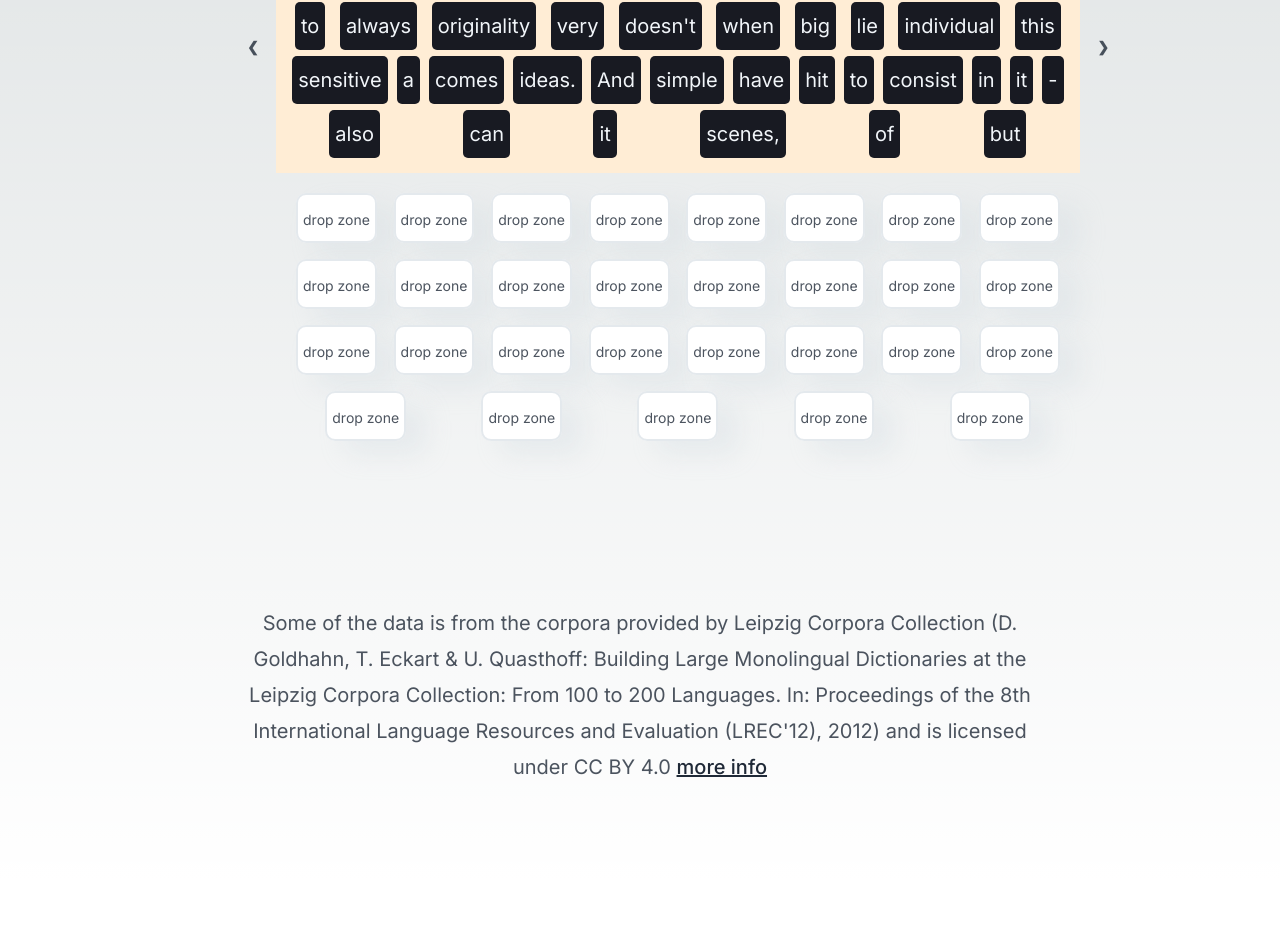
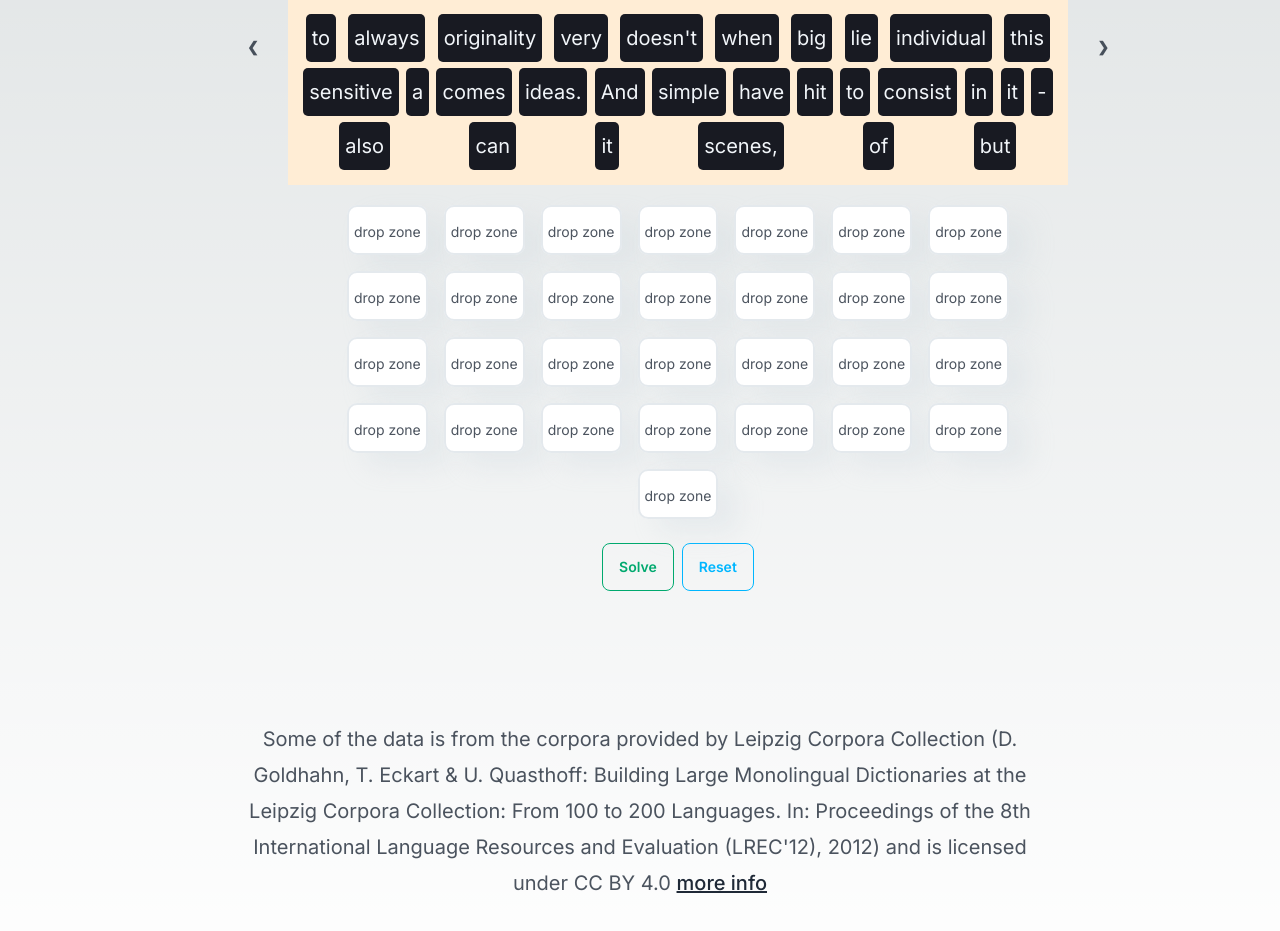
Before and after one commit to hessikaveh/Frekanz, a Next.js app: page /german/post10 in a window 1280 px wide. Shown: the part 517-1448 px from the top of the page. Before the commit the page ends 1398 px from the top, so only its background shows below. Built offline with nearby package versions, Linux system fonts and the light colour scheme.

Commit message:
add solve and reset buttons

```diff
--- a/app/components/CustomComponents/Draggablecomponent.tsx
+++ b/app/components/CustomComponents/Draggablecomponent.tsx
@@ -139,12 +139,23 @@ const DraggableComponent: React.FC<DraggableComponentProps> = ({
     []
   );
 
+  function solve() {
+    for (let i = 0; i < idOuterValues.length; i++) {
+      dropTargetsSet[i](idOuterValues[i]);
+    }
+  }
+  function unsolve() {
+    for (let i = 0; i < idOuterValues.length; i++) {
+      dropTargetsSet[i](null);
+    }
+  }
+
   return (
     <DndContext
       onDragStart={() => setIsDragging(true)}
       onDragEnd={handleDragEnd}
     >
-      <div className="flex flex-col ">
+      <div className="flex flex-col m-3">
         <div>
           <p className="mx-2 text-center font-black text-xl">{word}</p>
           <p className="mx-2 font-bold">{sentence}</p>
@@ -170,13 +181,26 @@ const DraggableComponent: React.FC<DraggableComponentProps> = ({
           </div>
         </div>
 
-        <div className="flex justify-around flex-wrap m-3 ">
+        <div className="flex justify-center flex-wrap m-3 ">
           {containers.map((container, index) => (
             <div key={index}>{droppableSet(container, isDragging)}</div>
           ))}
         </div>
+        <div className="flex justify-center">
+          <button
+            onClick={() => solve()}
+            className="btn btn-success btn-outline m-1"
+          >
+            Solve
+          </button>
+          <button
+            onClick={() => unsolve()}
+            className="btn btn-info btn-outline m-1"
+          >
+            Reset
+          </button>
+        </div>
       </div>
-
       <DraggableOverlaytWithNoSSR />
     </DndContext>
   );
```
